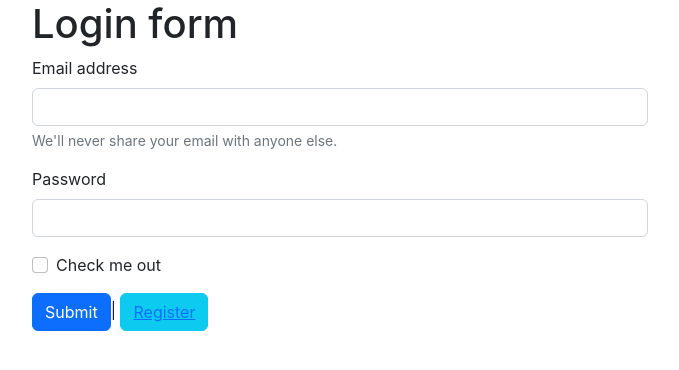
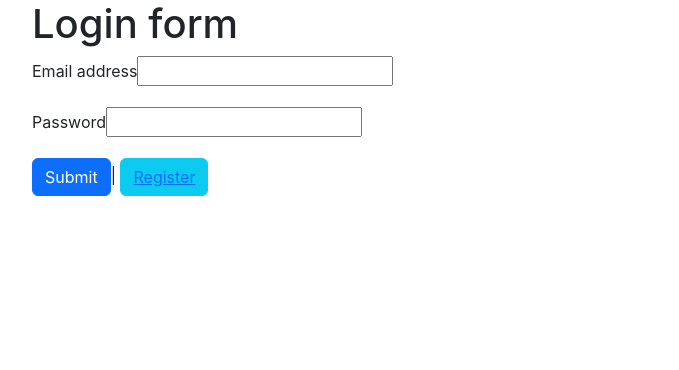
Before and after one commit to VuKieuAnh/React-Demo-Login, a React (Create React App) app: page /login in a window 1280 px wide. Shown: the top 370 px of the page, without its empty margins (300-979 px from the left). Built offline with nearby package versions, Linux system fonts and the light colour scheme; no server answers; the HTML template or start-up script is replaced by a standard one.

Commit message:
done login

```diff
--- a/package.json
+++ b/package.json
@@ -8,6 +8,7 @@
     "@testing-library/react": "^13.4.0",
     "@testing-library/user-event": "^13.5.0",
     "axios": "^1.3.4",
+    "formik": "^2.2.9",
     "react": "^18.2.0",
     "react-dom": "^18.2.0",
     "react-redux": "^8.0.5",
--- a/src/App.js
+++ b/src/App.js
@@ -12,16 +12,16 @@ import {useEffect} from "react";
 import {getBlog} from "./services/BlogServices";
 
 function App() {
-    const  dispatch = useDispatch();
-    const blogs = useSelector(
-        state => {
-            console.log(state)
-            return state;
-        }
-    )
-    useEffect(()=>{
-        dispatch(getBlog())
-    }, [])
+    // const  dispatch = useDispatch();
+    // const blogs = useSelector(
+    //     state => {
+    //         console.log(state)
+    //         return state;
+    //     }
+    // )
+    // useEffect(()=>{
+    //     dispatch(getBlog())
+    // }, [])
   return (
     <>
       <div className='container-fluid'>
--- a/src/page/Login.js
+++ b/src/page/Login.js
@@ -1,35 +1,34 @@
 import {Link} from "react-router-dom";
+import {Field, Form, Formik} from "formik";
+import {useDispatch} from "react-redux";
+import {login} from "../services/userServices";
 
 export default function Login(){
-    //15ph
+    const dispatch = useDispatch();
     return(
         <>
             <div className={'row'}>
                 <div className="offset-3 col-6">
                     <h1>Login form</h1>
-
-                    <form>
+                    <Formik initialValues={{name: '', password: ''}} onSubmit={values => {
+                        dispatch(login(values));
+                        console.log(values)
+                    }}>
+                    <Form>
                         <div className="mb-3">
                             <label htmlFor="exampleInputEmail1" className="form-label">Email address</label>
-                            <input type="email" className="form-control" id="exampleInputEmail1"
-                                   aria-describedby="emailHelp"/>
-                                <div id="emailHelp" className="form-text">We'll never share your email with anyone
-                                    else.
-                                </div>
+                            <Field type="text" classname={'form-control'} name={'name'}/>
                         </div>
                         <div className="mb-3">
-                            <label htmlFor="exampleInputPassword1" className="form-label">Password</label>
-                            <input type="password" className="form-control" id="exampleInputPassword1"/>
-                        </div>
-                        <div className="mb-3 form-check">
-                            <input type="checkbox" className="form-check-input" id="exampleCheck1"/>
-                                <label className="form-check-label" htmlFor="exampleCheck1">Check me out</label>
+                            <label htmlFor="exampleInputPassword1" className="form-label" >Password</label>
+                            <Field type="password" classname={'form-control'} name={'password'}/>
                         </div>
                         <button type="submit" className="btn btn-primary">Submit</button>
                          | <button type="button" className="btn btn-info">
                             <Link to={'/register'}>Register</Link>
                         </button>
-                    </form>
+                    </Form>
+                    </Formik>
                 </div>
             </div>
         </>
--- a/src/page/home/blog/ListBlog.js
+++ b/src/page/home/blog/ListBlog.js
@@ -1,16 +1,23 @@
 import {useEffect} from "react";
 import {useDispatch, useSelector} from "react-redux";
 import {getBlog} from "../../../services/BlogServices";
+import {login} from "../../../services/userServices";
 
 export default function ListBlog(){
     const dispatch = useDispatch();
     const blogs = useSelector(state =>{
-        console.log(state.blog.blogs)
+        console.log(state)
         return state.blog.blogs;
     })
 
     useEffect(()=>{
         dispatch(getBlog());
+    }, [])
+    useEffect(()=>{
+        dispatch(login({
+            name: "KA",
+            password: "123456"
+        }));
     }, [])
 
     return(
--- a/src/redux/store.js
+++ b/src/redux/store.js
@@ -1,8 +1,10 @@
 import {configureStore} from "@reduxjs/toolkit";
 import blogsReducer from "./blogs/blogsSlice";
+import userReducer from "./user/userSlice";
 
 export const store = configureStore({
     reducer: {
-        blog: blogsReducer
+        blog: blogsReducer,
+        user: userReducer
     }
 })
--- /dev/null
+++ b/src/redux/user/userSlice.js
@@ -0,0 +1,17 @@
+import {createSlice} from "@reduxjs/toolkit";
+import {login} from "../../services/userServices";
+import {getBlog} from "../../services/BlogServices";
+
+const initialState = {
+    currentUser: {}
+}
+const userSlice = createSlice({
+    name: 'user',
+    initialState,
+    extraReducers: builder => {
+        builder.addCase(login.fulfilled, (state, action)=>{
+            state.currentUser = action.payload
+        })
+    }
+})
+export default userSlice.reducer;
--- a/src/services/userServices.js
+++ b/src/services/userServices.js
@@ -1,11 +1,12 @@
 import {createAsyncThunk} from "@reduxjs/toolkit";
 import axios from "axios";
 
-export const Login = createAsyncThunk(
+export const login = createAsyncThunk(
     'user/login',
     async (data)=> {
         const res = await axios.post('http://localhost:8080/login',
             data);
-        return res
+        console.log(res.data)
+        return res.data
     }
 )
```
Also changed, not shown: 1 other file (tests, documents, lock files or other folders).
